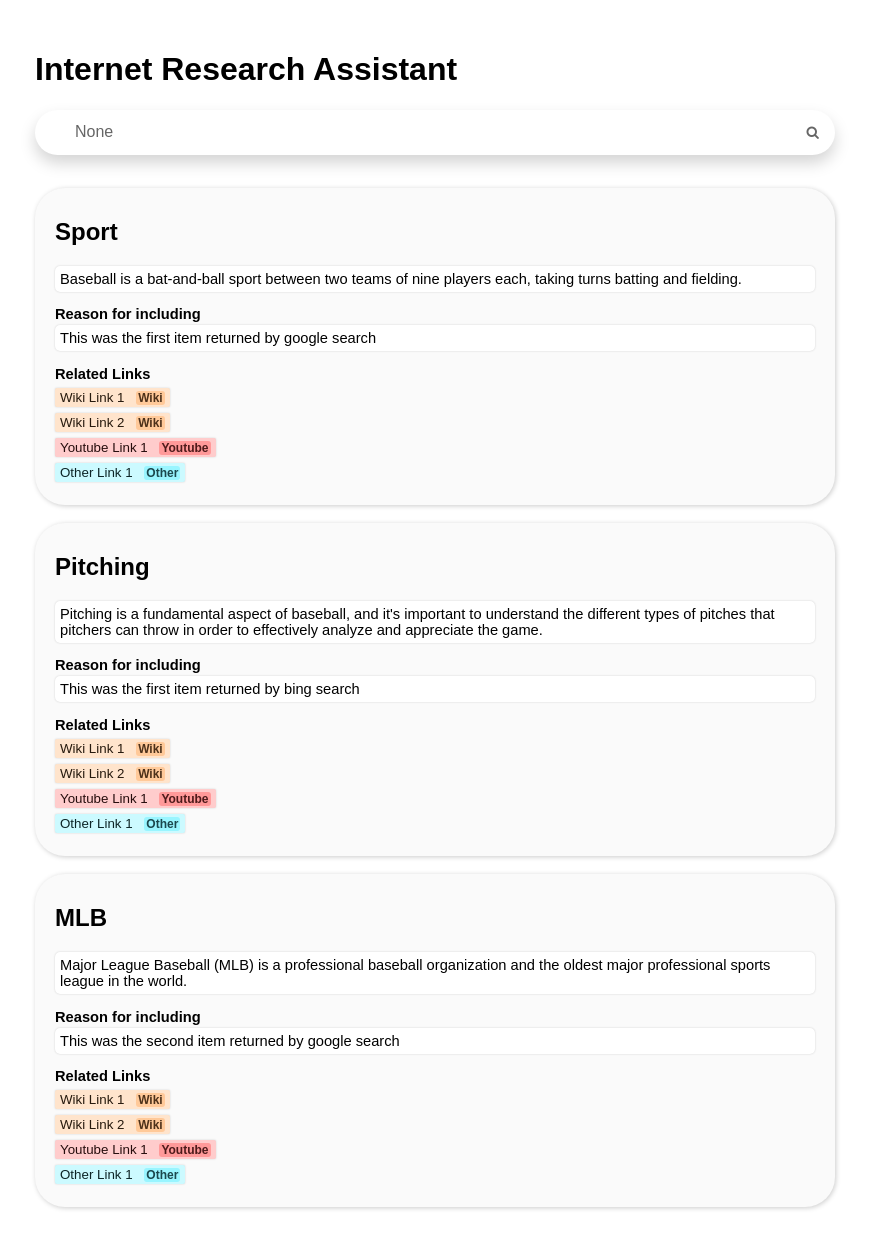
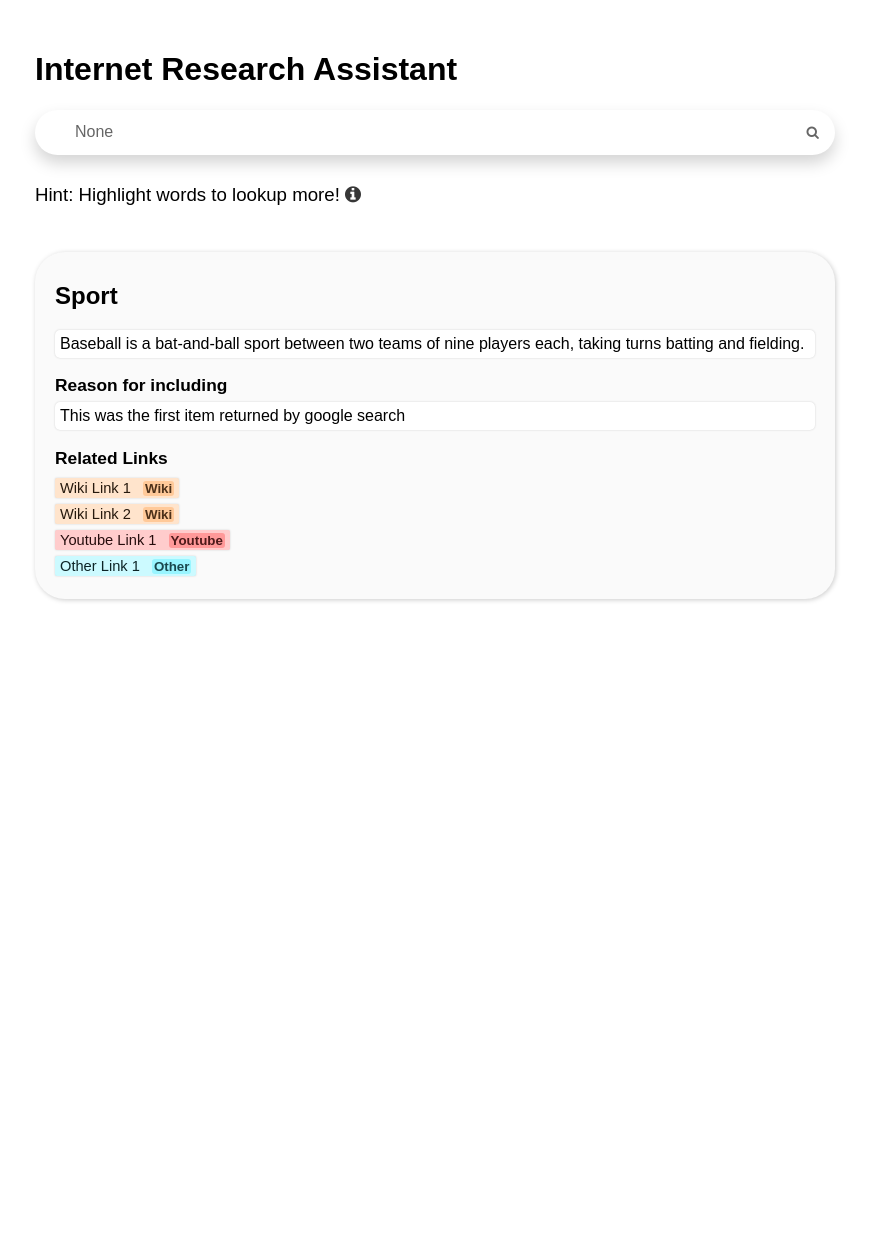
Before and after one commit to Late-Night-Coding/internet-research-assistant, a Flask app: page /search in a window 1280 px wide. Shown: the whole page, without its empty margins (115-984 px from the left). After the commit the page ends 602 px from the top, so only its background shows below. Run offline with Flask 2, Linux system fonts and the light colour scheme.

Commit message:
Lookup UI implementation

```diff
--- /dev/null
+++ b/src/frontend/static/js/script.js
@@ -0,0 +1,82 @@
+const input = document.querySelector('input[name="query"]');
+const currInputQuery = input.value;
+
+// Get the search form and its input element
+const searchForm = document.querySelector('.searchbar form');
+const searchInput = searchForm.querySelector('input[name="query"]');
+
+// Function to perform lookup search
+function performSearch(query) {
+
+  searchInput.value = query; // set the value of the search input to the query
+  searchForm.submit();
+}
+
+let menuShown = false;
+const scopes = document.querySelectorAll(".searchResult");
+var menu = document.querySelector(".menu");
+let selectedText = "";
+
+for(s of scopes){
+    s.addEventListener("mouseup", () => {
+
+        let selection = document.getSelection();
+        let selectedText = selection.toString();
+
+        if (selectedText.length > 0) {
+
+            if(selectedText.charCodeAt(0) < 31){
+                console.log(selectedText.charCodeAt(0) );
+                if(selectedText.charCodeAt(0) < 31){
+                    menu.style.display = "none";
+                }
+
+            } else{
+                menu.style.display = "block";
+                updateMenuLocation();
+
+                var lookupbtn = document.getElementById("lookup-btn");
+
+                document.addEventListener("click", function(event){
+
+                    if(event.target == lookupbtn){
+                        performSearch(currInputQuery + ' ' + selectedText);
+                        menu.style.display = "none";
+                    }
+                });
+            }
+
+        } else {
+            menu.style.display = "none";
+            console.log("Selected text length 0: " + selectedText);
+        }
+    });
+
+}
+
+window.addEventListener("mouseup", (e) => {
+
+    let selectedText = window.getSelection().toString();
+
+    if(selectedText == ""){
+        menu.style.display = "none";
+        window.getSelection().removeAllRanges();
+    }
+});
+
+function updateMenuLocation(){
+    const range = window.getSelection().getRangeAt(0);
+    const rect = range.getBoundingClientRect();
+    menu.style.top = rect.top + window.pageYOffset - 40 + 'px';
+    menu.style.left = rect.left + window.pageXOffset + 'px';
+}
+
+window.addEventListener("resize", function(){
+    updateMenuLocation();
+});
+
+const circleInfoIcon = document.querySelector('#info-icon');
+
+circleInfoIcon.addEventListener('click', function() {
+    console.log("icon clicked");
+});
--- a/src/frontend/static/style.css
+++ b/src/frontend/static/style.css
@@ -132,7 +132,7 @@
     }
 
     .searchResults{
-        margin-top: 15px;
+        margin-top: 10px;
     }
 
     .searchResult{
@@ -144,7 +144,7 @@
 
     .linksList{
         padding-left: 0px;
-        font-size: 10pt;
+        font-size: 11pt;
         display: flex;
         flex-direction: column;
         align-items: start;
@@ -176,20 +176,58 @@
         color: hsl(var(--link-hue), 50%, 20%);
         background-color: hsl(var(--link-hue), 100%, 80%);
         font-weight: bold;
-        font-size: 9pt;
+        font-size: 10pt;
     }
 
     h3{
-      margin-bottom: 3px;
-      font-size: 11pt;
+      margin-bottom: 6px;
+      font-size: 13pt;
     }
 
 
     .searchResult>p{
       margin: 0px;
-      font-size: 11pt;
+      font-size: 12pt;
       background-color: #fff;
       padding: 5px;
       border-radius: 5px;
       box-shadow: #ccc 0px 0px 2px;
     }
+
+    .hint{
+      margin-top: 10px;
+      font-size: 14pt;
+    }
+
+    #info-icon{
+      color: #373737;
+      transition: all 0.3s ease-in-out;
+    }
+
+    #info-icon:hover{
+      color: #616161;
+      cursor: pointer;
+      transform: scale(1.2);
+    }
+
+    .menu{
+      display: none;
+      position: absolute;
+      background: #373737;
+      border-radius: 5px;
+      padding: 6px;
+      transition: 200ms ease-in-out;
+      }
+
+    .menu i {
+      color: #e7e7e7;
+      cursor: pointer;
+      margin: 8px;
+      font-style: normal;
+      font-size: 11pt;
+      padding: 5px;
+    }
+
+    .menu:hover{
+      background-color: #616161;
+    }
--- a/src/frontend/templates/search.html
+++ b/src/frontend/templates/search.html
@@ -8,8 +8,15 @@
     <!-- Display the search bar at the top of the screen -->
     {% include "searchbar.html" %}
 
+    <div class="hint">
+        <p>Hint: Highlight words to lookup more!  <i id="info-icon" class="fa fa-info-circle"></i></p>
+    </div>
+
     <!-- Render each search result below it -->
     <div class="searchResults">
+        <div class="menu">
+            <i class="lookup" id="lookup-btn">Lookup</i>
+        </div>
         {% for result in results: %}
         <br>
         <div class="searchResult">
@@ -30,5 +37,10 @@
         {% endfor %}
     </div>
 
+
+
 </div>
+
+<script src="{{ url_for('static', filename='js/script.js') }}"></script>
+
 {% endblock %}
--- a/src/frontend/web_server.py
+++ b/src/frontend/web_server.py
@@ -4,7 +4,8 @@
 
 def get_results(query):
     # TODO: This is a dummy function. Implement it later
-    return [
+    if(query == ""):
+        return [
         {
             "title": "Sport",
             "description": "Baseball is a bat-and-ball sport between two teams of nine players each, taking turns batting and fielding.",
@@ -40,7 +41,24 @@
             ],
             "reason": "This was the second item returned by google search"
         },
-    ]
+        ]
+    else:
+        return [
+        {
+            "title": "Sport",
+            "description": "Baseball is a bat-and-ball sport between two teams of nine players each, taking turns batting and fielding.",
+            "links": [
+                {"url": "https://wikiexample0.com/", "link_hue": "28", "link_type": "Wiki", "name": "Wiki Link 1"},
+                {"url": "https://wikiexample2.com/", "link_hue": "28", "link_type": "Wiki", "name": "Wiki Link 2"},
+                {"url": "https://youtube.com/", "link_hue": "0", "link_type": "Youtube", "name": "Youtube Link 1"},
+                {"url": "https://otherexample.com/", "link_hue": "186", "link_type": "Other", "name": "Other Link 1"}
+            ],
+            "reason": "This was the first item returned by google search"
+        },
+        ]
+
+
+
 
 
 @app.route('/')
```
